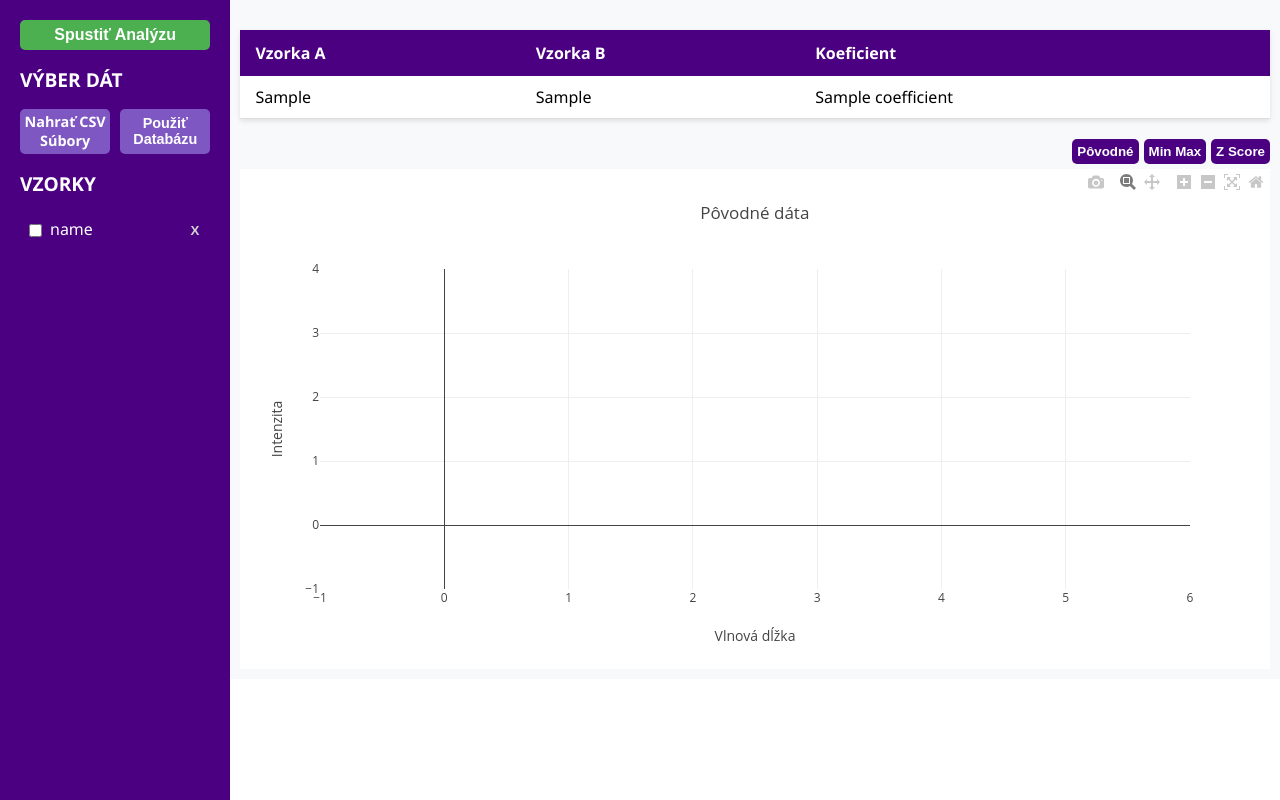
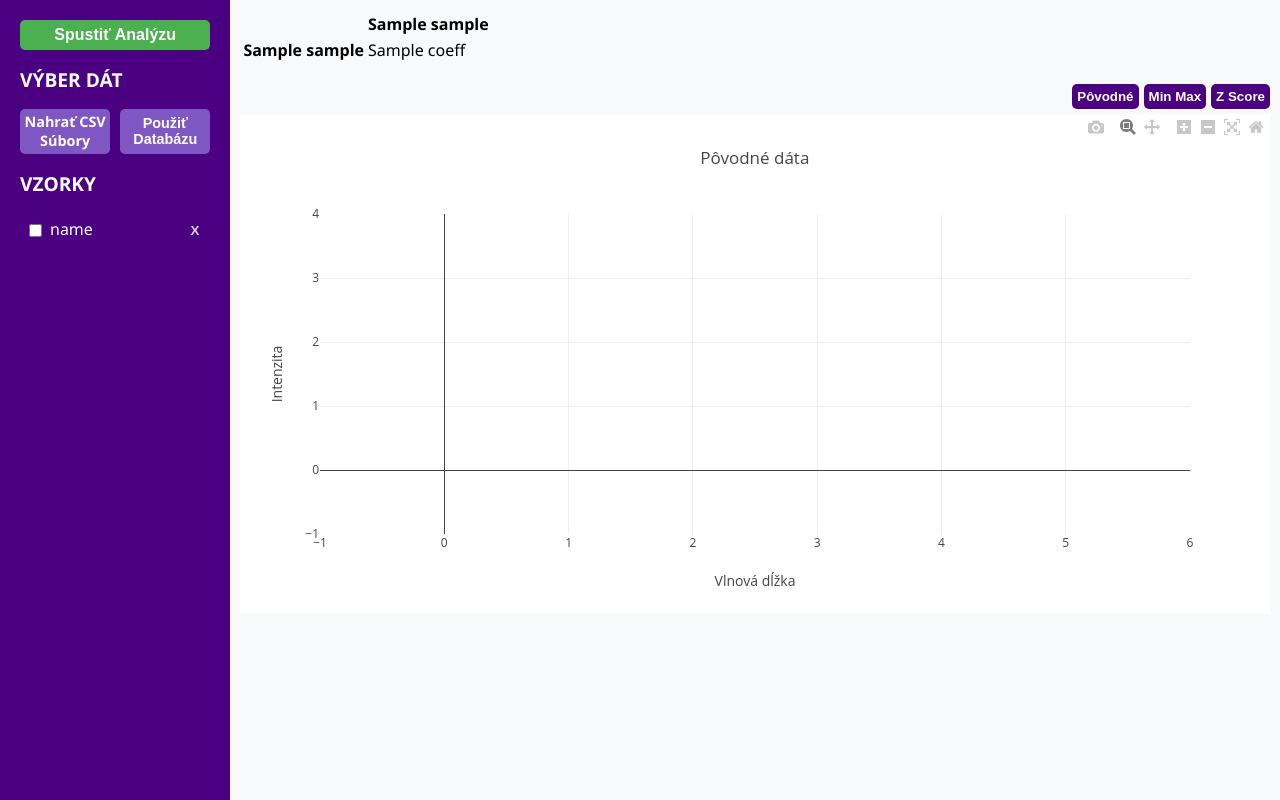
Before and after one commit to juraj-n/BC, a Flask app: template app/templates/index.html in a window 1280 px wide. Run offline with Flask 3, Linux system fonts and the light colour scheme; the template is opened without the code that fills it: most values are stand-ins (such as "Sample title", 1, 10 or a date in 2020); some libraries are stand-ins or nearby versions.

Commit message:
Pearson heatmap comparison table

```diff
--- a/app/static/css/style.css
+++ b/app/static/css/style.css
@@ -153,6 +153,7 @@ body {
 /* Main Content */
 .content {
     flex-grow: 1;
+    min-height: 100vh;
     background-color: var(--bg-light);
 }
 
@@ -161,34 +162,6 @@ body {
 }
 
 /* Main Components */
-.spectra-table {
-    width: 100%;
-    border-collapse: collapse;
-    margin-top: 20px;
-    background-color: white;
-    box-shadow: 0 2px 5px rgba(0, 0, 0, 0.1);
-}
-
-.spectra-table th {
-    background-color: var(--primary-purple);
-    color: white;
-    text-align: left;
-    padding: 12px 15px;
-}
-
-.spectra-table td {
-    padding: 10px 15px;
-    border-bottom: 1px solid #ddd;
-}
-
-.spectra-table tbody tr:nth-child(even) {
-    background-color: #f9f9f9;
-}
-
-.spectra-table tbody tr:hover {
-    background-color: #f1f1f1;
-}
-
 .graph-switch {
     display: flex;
     justify-content: end;
--- a/app/store.py
+++ b/app/store.py
@@ -3,7 +3,7 @@ class DataStore:
         self.spectra_data = {}
         self.min_max_norm_data = {}
         self.z_score_norm_data = {}
-        self.result = []
+        self.comparison_matrix = {"samples": [], "matrix": []}
 
     def add(self, name, raw, min_max, z_score):
         self.spectra_data[name] = raw
--- a/app/templates/index.html
+++ b/app/templates/index.html
@@ -60,24 +60,30 @@
 
         <main class="content">
             <div class="cont-section">
-                <table class="spectra-table">
+                {% if comparison_matrix | length > 0 %}
+                <table>
                     <thead>
                         <tr>
-                            <th> Vzorka A </th>
-                            <th> Vzorka B </th>
-                            <th> Koeficient </th>
+                            <th></th>
+                            {% for name in comparison_matrix.samples %}
+                            <th>{{ name }}</th>
+                            {% endfor %}
                         </tr>
                     </thead>
                     <tbody>
-                        {% if result | length > 0 %}
+                        {% for row in comparison_matrix.matrix %}
                         <tr>
-                            <td> {{ result[0].sample_a }} </td>
-                            <td> {{ result[0].sample_b }} </td>
-                            <td> {{ result[0].coefficient }} </td>
+                            <th>{{ comparison_matrix.samples[loop.index0] }}</th>
+                            {% for coeff in row %}
+                            <td>
+                                {{ coeff }}
+                            </td>
+                            {% endfor %}
                         </tr>
-                        {% endif %}
+                        {% endfor %}
                     </tbody>
                 </table>
+                {% endif %}
             </div>
 
             <div class="cont-section">
```
Also changed, not shown: app/routes.py (+13 -11 lines).
